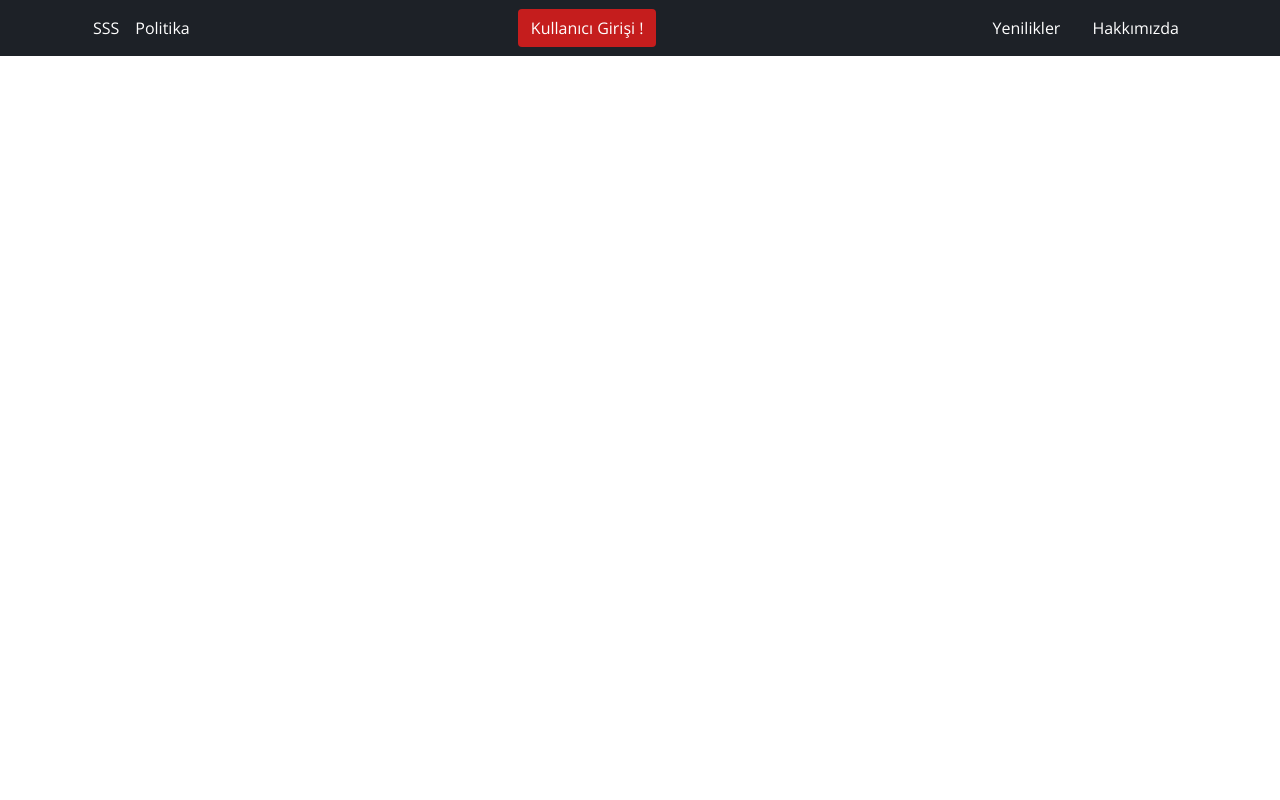
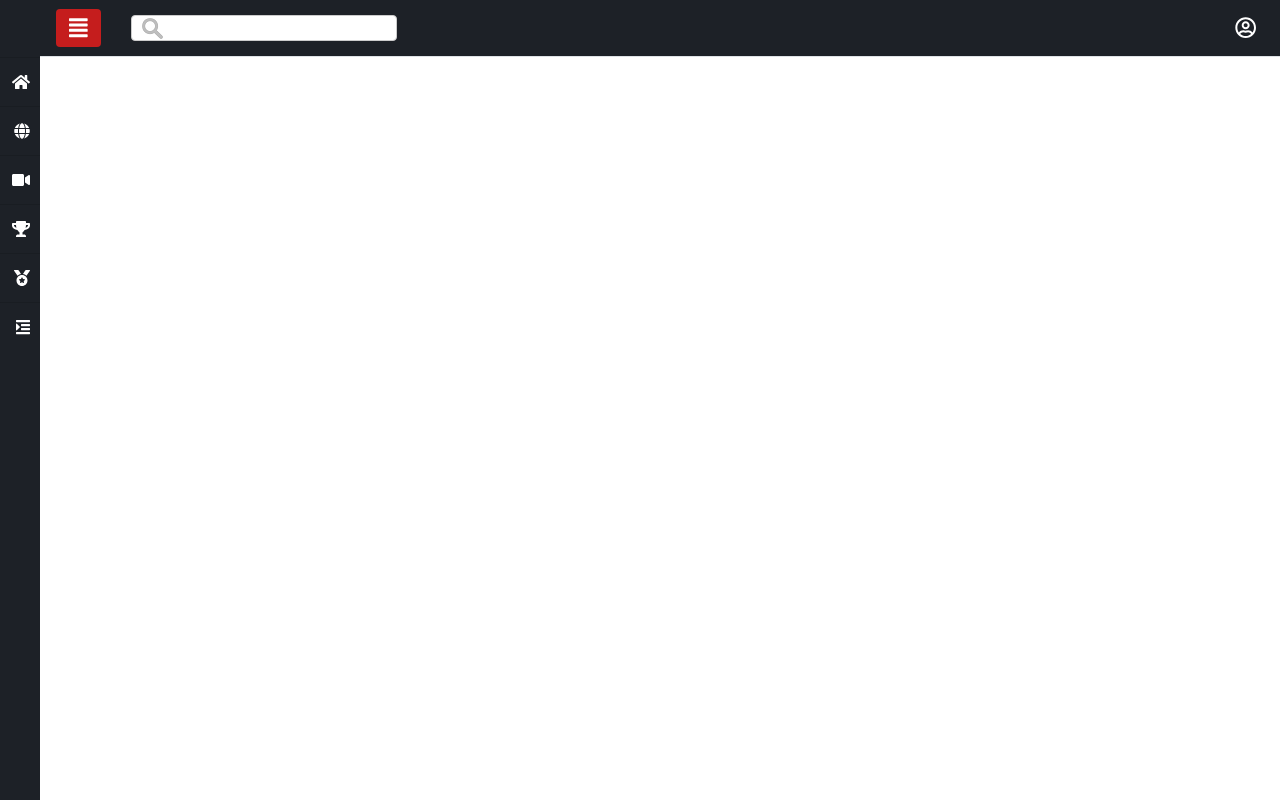
Before and after one commit to the-awakening/Awakening-script, a PHP site: page / in a window 1280 px wide. Run offline with PHP 8.4, Linux system fonts and the light colour scheme; some libraries are stand-ins or nearby versions.

Commit message:
Güncelleme Sidebar Eklendi

```diff
--- /dev/null
+++ b/css/front/sidebar.css
@@ -0,0 +1,58 @@
+
+body {
+  overflow-x: hidden;
+}
+
+#sidebar-wrapper {
+
+  min-height: 100vh;
+  margin-left: -15rem;
+  -webkit-transition: margin .25s ease-out;
+  -moz-transition: margin .25s ease-out;
+  -o-transition: margin .25s ease-out;
+  transition: margin .25s ease-out;
+}
+
+#sidebar-wrapper .sidebar-heading {
+  padding: 0.875rem 1.25rem;
+  font-size: 1.2rem;
+}
+
+#sidebar-wrapper .list-group {
+  width: 15rem;
+}
+
+#page-content-wrapper {
+  min-width: 100vw;
+}
+
+#wrapper.toggled #sidebar-wrapper {
+  margin-left: 0;
+}
+
+@media (min-width: 768px) {
+  #sidebar-wrapper {
+    min-width: 35vh ;
+    margin-left: 0;
+
+
+  }
+.list-group{
+   width: 35vh !important;
+}
+  #page-content-wrapper {
+    min-width: 0;
+    width: 100%;
+  }
+
+  #wrapper.toggled #sidebar-wrapper {
+    margin-left: -15rem;
+  }
+
+
+}
+
+.position_sidebar_icon{
+ position: relative;
+ left: 10px;
+}
--- a/css/front/style.css
+++ b/css/front/style.css
@@ -3,24 +3,55 @@
 
 html,body{
 
-  font-family: 'Open Sans', sans-serif;
+	font-family: 'Open Sans', sans-serif;
 
 }
 
 *{
-  padding:0px;
-  margin:0px;
-  border:0px;
-  list-style:none;
+	padding:0px;
+	margin:0px;
+	border:0px;
+	list-style:none;
 }
 
 
 .menu_color_1{
 	background-color: #1d2127 !important;
 }
-.menu_color_text{
-color: white !important;
-}
 .menu_color_button_1{
 	background-color: #c51d1d !important;
 }
+
+
+
+.bg-login-form{
+
+	background-color: #1d2127 !important;
+	-webkit-box-shadow: 2px 2px 29px 0px rgba(0,0,0,0.75);
+	-moz-box-shadow: 2px 2px 29px 0px rgba(0,0,0,0.75);
+	box-shadow: 2px 2px 29px 0px rgba(0,0,0,0.75);
+}
+.login_form_text_color{
+	color: white !important;
+	text-decoration: none !important;
+	transition: 0.2s;
+
+
+}
+.login_form_text_color:hover{
+	color: #270004 !important;
+}
+.search_box{
+    padding: 12px 20px;
+    box-sizing: border-box;
+    border: 1px solid #ccc;
+    border-radius: 4px;
+    font-size: 16px;
+    background-color: white;
+    background-image: url(../../image/icon/searchicon.png);
+    background-position: 10px 2px;
+    background-repeat: no-repeat;
+    padding-left: 42px;
+    height: 20px;
+
+}
--- a/footer.php
+++ b/footer.php
@@ -4,4 +4,11 @@
 <script src="./js/bootstrap/bootstrap.min.js" integrity="sha384-JZR6Spejh4U02d8jOt6vLEHfe/JQGiRRSQQxSfFWpi1MquVdAyjUar5+76PVCmYl" crossorigin="anonymous"></script>
 
 
+<!-- Menu Toggle Script -->
+<script>
+	$("#menu-toggle").click(function(e) {
+		e.preventDefault();
+		$("#wrapper").toggleClass("toggled");
+	});
+</script>
 </html>
--- a/head.php
+++ b/head.php
@@ -4,4 +4,7 @@
 	<title> Video Script</title>
 	<link rel="stylesheet" type="text/css" href="css/bootstrap/bootstrap.min.css">
 	<link rel="stylesheet" type="text/css" href="css/front/style.css">
+	<link rel="stylesheet" type="text/css" href="css/front/sidebar.css">
+	<script defer src="https://use.fontawesome.com/releases/v5.1.0/js/all.js" integrity="sha384-3LK/3kTpDE/Pkp8gTNp2gR/2gOiwQ6QaO7Td0zV76UFJVhqLl4Vl3KL1We6q6wR9" crossorigin="anonymous"></script>
+
 </head>
--- a/index.php
+++ b/index.php
@@ -1,12 +1,15 @@
 <?php require_once 'head.php'; ?>
 
 <body>
+	<div class="d-flex toggled" id="wrapper">
+		<?php
 
-	<?php
+		require_once 'sidebar.php';
+		require_once 'menu.php';
 
-	require_once 'menu.php';
+		?>
+	</div>
+</body>
 
-	?>
 
-</body>
 <?php require_once 'footer.php'; ?>
--- a/menu.php
+++ b/menu.php
@@ -1,31 +1,58 @@
-<nav class="navbar navbar-expand-lg n menu_color_1  ">
-  <div class="container">
-   <!--   <a class="navbar-brand " href="#">Navbar</a>-->
-   <button class="navbar-toggler" type="button" data-toggle="collapse" data-target="#navbarNavDropdown" aria-controls="navbarNavDropdown" aria-expanded="false" aria-label="Toggle navigation">
-    <span class="navbar-toggler-icon"></span>
-  </button>
-  <div class="collapse navbar-collapse" id="navbarNavDropdown">
-    <ul class="navbar-nav">
-      <li class="nav-item active">
-        <a class="nav-link text-white" href="#">SSS</a>
-      </li>
-      <li class="nav-item">
-        <a class="nav-link text-white" href="#">Politika</a>
-      </li>
+    <div id="page-content-wrapper">
+      <nav class="navbar navbar-expand-lg navbar- menu_color_1  border-bottom">
+        <button class="btn menu_color_button_1 " id="menu-toggle">
+          <i class="fas fa-align-justify fa-lg text-white"></i>
+        </button>
+
+        <button class="menu_color_button_1 navbar-toggler" type="button" data-toggle="collapse" data-target="#navbarSupportedContent" aria-controls="navbarSupportedContent" aria-expanded="false" aria-label="Toggle navigation">
+          <i class="fas fa-align-justify fa-lg text-white"></i>
+        </button>
+
+        <div class="collapse navbar-collapse" id="navbarSupportedContent">
+
+          <section class="py-1">
+            <div class="col-md-8">
+              <div class="col-md-4">
+
+               <input class="search_box" type="text" name="">
+
+             </div>
+                <div class="col-md-4"></div>
+            </div>
+
+         </section>
+
+         <ul class="navbar-nav ml-auto mt-2 mt-lg-0">
+          <li class="dropdown order-1">
+            <a href="#"  id=" dropdownMenu1" data-toggle="dropdown"   class=" nav-link tab2 ml-auto text-white">
+              <i class="far fa-user-circle fa-lg text-white"></i>
+
+              <ul class="bg-login-form dropdown-menu dropdown-menu-right mt-2 px-3 py-4"">
+
+                <form style="position: relative; bottom: 25px; height: 150px; "  >
+                  <div >
+                    <input name="k_ad" type="text"  placeholder="Kullanıcı Adı" style="position: relative; left: 0px; top: 25px; height: 32px !important;" />
+                  </div>
+                  <div >
+                    <input name="k_sifre" type="password" placeholder="Şifre" style="position: relative; left: 0px; top: 40px;  height: 32px !important;  "/>
+                  </div>
+                  <div >
+                    <input onclick="giris();" style="position: relative; top: 55px;"  type="submit" value="Giriş yap" />
+
+                  </div>
+
+                  <small><a href="#modalunuttum"   class="form-group text-left login_form_text_color"   style="position: relative; top: 65px;">Şifreni mi unuttun ?</a></small>
+                  &emsp;
+
+                  <small><a href="#modalregister"   class="form-group text-right login_form_text_color"   style="position: relative; top: 65px;">Kayıt Ol</a></small>
+
+                </form>
+
+              </ul>
+            </li>
 
 
-
-    </ul>
-    <button type="button" class=" mx-auto  btn menu_color_button_1 btn-md text-white">Kullanıcı Girişi !</button>
-
-    <li class="nav-item active">
-      <a class="nav-link text-white" href="#">Yenilikler</a>
-    </li>
-
-    <li class="nav-item">
-      <a class="nav-link text-white" href="#">Hakkımızda</a>
-    </li>
-
-  </div>
-</div>
-</nav>
+          </ul>
+        </div>
+      </nav>
+    </div>
--- /dev/null
+++ b/sidebar.php
@@ -0,0 +1,39 @@
+    <!-- Sidebar -->
+    <div class=" menu_color_1 " id="sidebar-wrapper">
+      <div class="sidebar-heading">
+        <a class="text-white"  href="">VideoTube</a>
+         </div>
+      <div class="list-group list-group-flush ">
+
+       <a href="#" class="list-group-item list-group-item-action  menu_color_1 text-white">
+        Anasayfa
+        <i class="position_sidebar_icon mt-1 float-right fas fa-home  fa-1x"></i>
+      </a>
+
+      <a href="#" class="list-group-item list-group-item-action  menu_color_1 text-white">
+        Sosyal Medya
+        <i class="position_sidebar_icon mt-1 float-right fas fa-globe fa-1x"></i>
+      </a>
+
+      <a href="#" class=" list-group-item list-group-item-action menu_color_1 text-white">
+        Yayın Akışı
+        <i class="position_sidebar_icon mt-1 float-right fas fa-video"></i>
+      </a>
+
+      <a href="#" class=" list-group-item list-group-item-action menu_color_1 text-white">
+        Öne Çıkanlar
+        <i class="position_sidebar_icon mt-1 float-right fas fa-trophy"></i>
+      </a>
+
+      <a href="#" class=" list-group-item list-group-item-action menu_color_1 text-white">
+        Etkinlikler
+        <i class="position_sidebar_icon mt-1 float-right fas fa-medal"></i>
+      </a>
+
+      <a href="#" class=" list-group-item list-group-item-action menu_color_1 text-white">
+        Sıralama
+        <i class="position_sidebar_icon mt-1 float-right fas fa-indent"></i>
+      </a>
+    </div>
+  </div>
+    <!-- /#sidebar-wrapper -->
```
Also changed, not shown: image/icon/searchicon.png (added).
